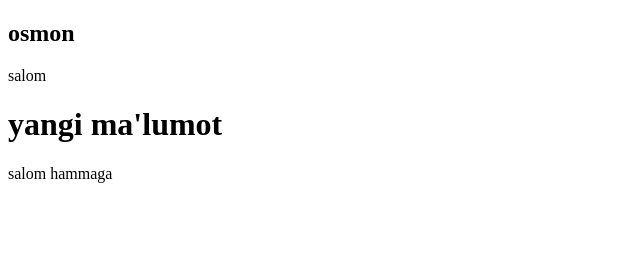
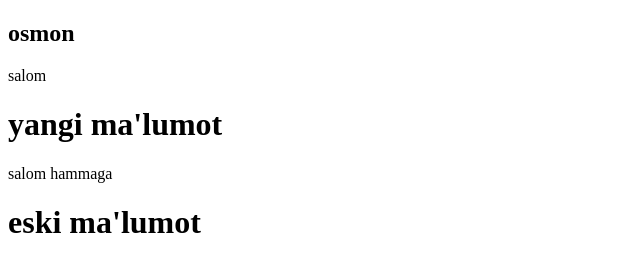
Before and after one commit to MohiraQobilova/git_loyiha1, a plain HTML site: page index.html in a window 1280 px wide. Shown: the whole page, without its empty margins (0-640 px from the left). Drawn offline with Linux system fonts and the light colour scheme.

Commit message:
esko ma'lumot

```diff
--- a/index.html
+++ b/index.html
@@ -14,5 +14,7 @@
 
     <p>salom hammaga</p>
 
+  <h1>eski ma'lumot</h1>
+
 </body>
 </html>
```
